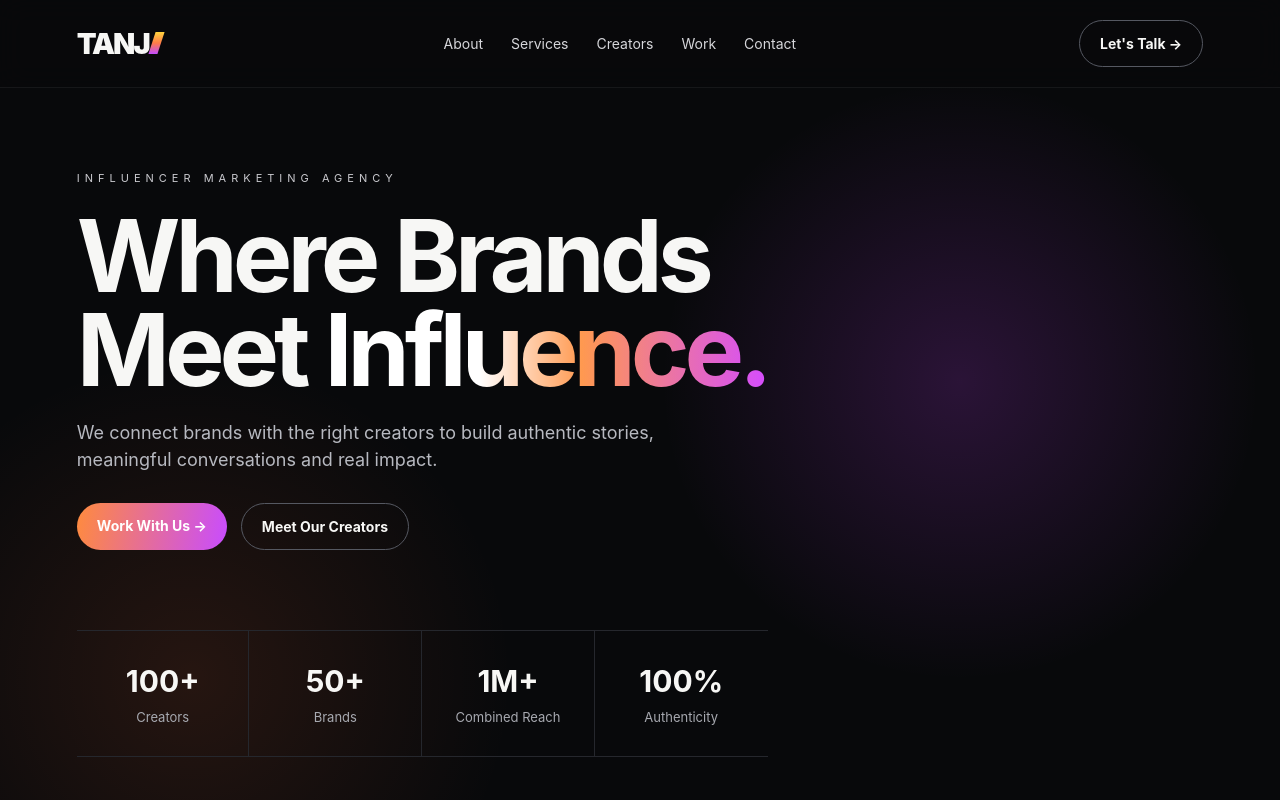
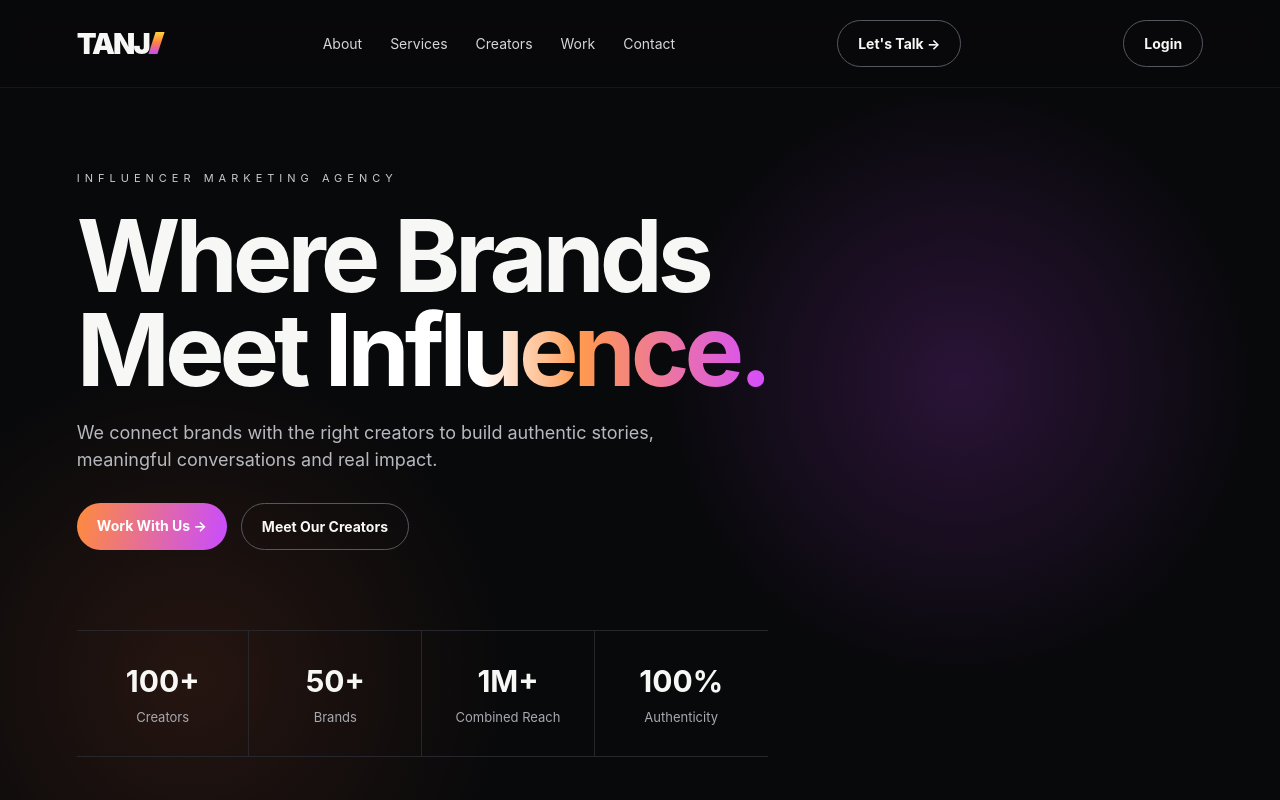
Before and after one commit to tanjagency/tanj-website, a plain HTML site: page index.html in a window 1280 px wide. Shown: the top 800 px of the page. Drawn offline with nearby package versions, Linux system fonts and the light colour scheme.

Commit message:
Update index.html

```diff
--- a/index.html
+++ b/index.html
@@ -23,7 +23,7 @@ a{text-decoration:none;color:inherit}.nav{position:fixed;top:0;left:0;right:0;z-
 </style>
 </head>
 <body>
-<nav class="nav"><a class="logo" href="#">TANJ<i></i></a><div class="links"><a href="#about">About</a><a href="#services">Services</a><a href="#creators">Creators</a><a href="#work">Work</a><a href="#contact">Contact</a></div><a class="btn" href="#contact">Let's Talk →</a></nav>
+<nav class="nav"><a class="logo" href="#">TANJ<i></i></a><div class="links"><a href="#about">About</a><a href="#services">Services</a><a href="#creators">Creators</a><a href="#work">Work</a><a href="#contact">Contact</a></div><a class="btn" href="#contact">Let's Talk →</a> <a class="btn" href="#login">Login</a></nav>
 
 <header class="hero" id="about">
 <div class="hero-content">
```
